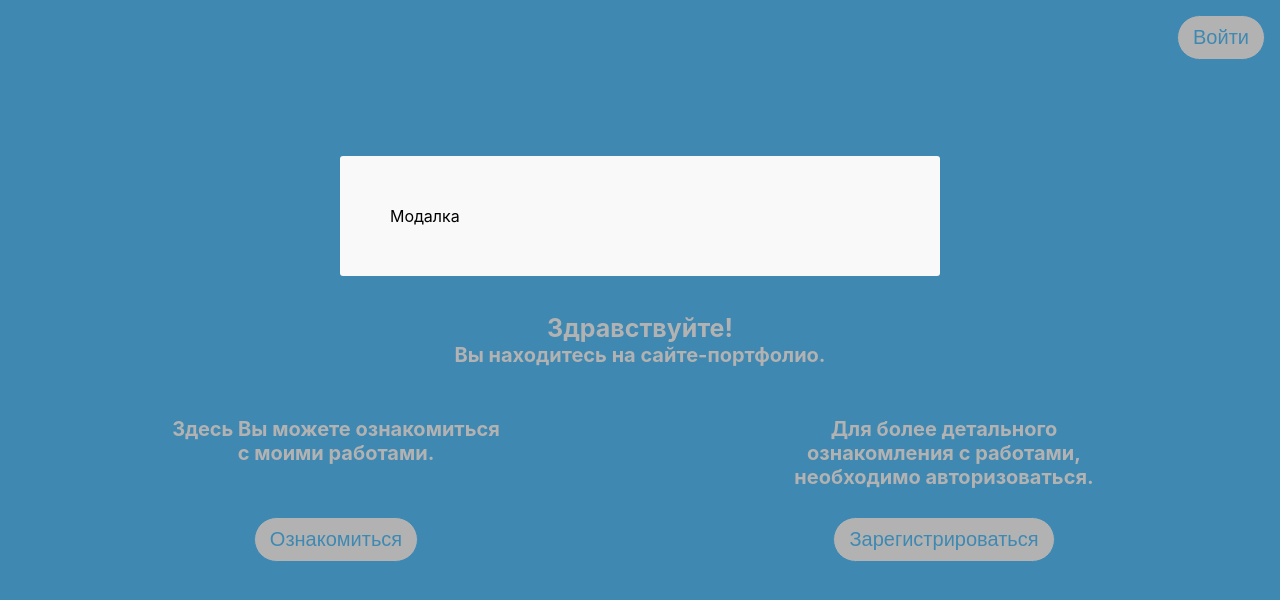
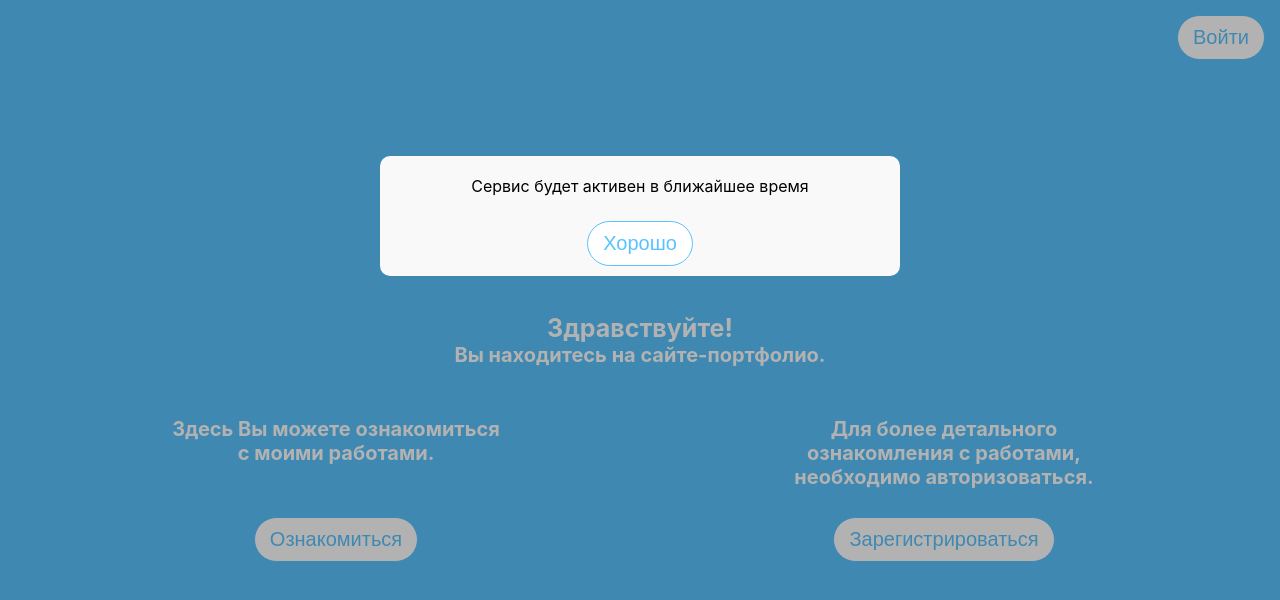
Before and after one commit to pilotvitalik/portfolio-vitaliy, a React app: page / in a window 1280 px wide. Shown: the top 600 px of the page. Built offline with nearby package versions, Linux system fonts and the light colour scheme.

Commit message:
- added styles for modal with temporary restricting

```diff
--- a/src/components/Button/Button.module.css
+++ b/src/components/Button/Button.module.css
@@ -21,7 +21,8 @@
         margin-left: auto;
         margin-right: 0;
     }
-    .mainBtn__type{
+    .mainBtn__type,
+    .tmpCloseBtn{
         margin: 0 auto;
     }
 }
--- a/src/views/Modal/Modal.js
+++ b/src/views/Modal/Modal.js
@@ -6,7 +6,10 @@ function Modal(){
     return (
         <div className={styles.modal}>
             <div className={styles.modal__content}>
-                <p>Модалка</p>
+                <p className={styles.tempClose}>
+                    Сервис будет активен в ближайшее время
+                </p>
+                <Button mainCSS={['mainBtn', 'tmpCloseBtn']} title='Хорошо'></Button>
             </div>
         </div>
     )
--- a/src/views/Modal/Modal.module.css
+++ b/src/views/Modal/Modal.module.css
@@ -20,14 +20,26 @@
 }
 
 .modal__content {
-    width: 100%;
+    display: flex;
+    flex-direction: column;
+    justify-content: space-between;
+    align-items: center;
+    position: relative;
+    width: 90%;
     max-width: 500px;
-    padding: 50px;
+    min-height: 100px;
+    padding: 10px;
+    top: 30%;
     background: #f9f9f9;
-    border-radius: 3px;
-    position: relative;
-    top: 30%;
+    border-radius: 10px;
     -webkit-transform: translateY(-70%);
     -ms-transform: translateY(-70%);
     transform: translateY(-70%);
 }
+.tempClose{
+    display: inline-block;
+    position: relative;
+    width: auto;
+    height: auto;
+    margin: 10px 0 0;
+}
```
